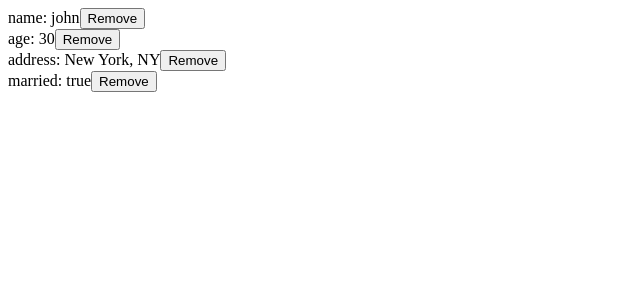
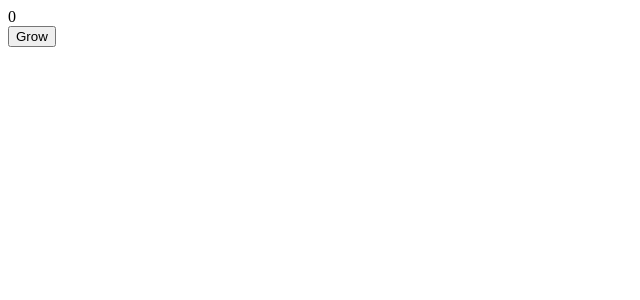
Before and after one commit to jlyu26/React-Context-Hooks-and-Suspense-Tryout, a React (Create React App) app in the folder react-hooks-note/: page / in a window 1280 px wide. Shown: the top 300 px of the page, without its empty margins (0-640 px from the left). Built offline with nearby package versions, Linux system fonts and the light colour scheme; the HTML template or start-up script is replaced by a standard one.

Commit message:
`useEffect()` - fires AFTER layout and paint.

```diff
--- a/react-hooks-note/src/App.js
+++ b/react-hooks-note/src/App.js
@@ -1,25 +1,39 @@
-import React, { useState } from 'react';
-import InfoTag from './components/infoTag';
-import useProfile from './hooks/useProfile';
-
-const initialProfile = {
-  name: 'john',
-  age: 30,
-  address: 'New York, NY',
-  married: true
-};
+import React, { useState, useEffect } from 'react';
 
 function App() {
-  const { profile, removeItem } = useProfile(initialProfile);
-  const removeItemHandle = e => {
-    removeItem(e.target.name);
-  };
+  const [growth, setGrowth] = useState(0);
+  const [nirvana, setNirvana] = useState(false);
 
-  return Object.entries(profile).map((item, index) => {
-    return (
-      <InfoTag key={`${index}.${item[0]}.${item[1]}`} {...{ item }} onClick={removeItemHandle} />
-    );
+  // only called when initialize
+  useEffect(() => {
+    console.log('component mounted');
+  }, []);
+
+  // run after every completed render, including initial and update
+  useEffect(() => {
+    if (growth >= 100) {
+      setNirvana(true);
+    }
+    console.log('component updated');
   });
+
+  // only called when `nirvana` updated
+  useEffect(() => {
+    console.log('component should unmount');
+  }, [nirvana]);
+
+  function growHandle() {
+    if (nirvana) {
+      return;
+    }
+    setGrowth(growth + 10);
+  }
+  return (
+    <div className="App">
+      <div>{growth}</div>
+      <button onClick={growHandle}>Grow</button>
+    </div>
+  );
 }
 
 export default App;
--- a/react-hooks-note/src/components/infoTag.js
+++ /dev/null
@@ -1,15 +0,0 @@
-import React from 'react';
-
-const InfoTag = props => {
-  const [key, value] = props.item;
-  return (
-    <div>
-      {`${key}: ${value}`}
-      <button name={key} onClick={props.onClick}>
-        Remove
-      </button>
-    </div>
-  );
-};
-
-export default InfoTag;
--- a/react-hooks-note/src/hooks/useProfile.js
+++ /dev/null
@@ -1,15 +0,0 @@
-import { useState } from 'react';
-
-function useProfile(init) {
-  const [profile, setProfile] = useState(init);
-  return {
-    profile,
-    removeItem(item) {
-      const profileCopy = { ...profile };
-      delete profileCopy[item];
-      setProfile(profileCopy);
-    }
-  };
-}
-
-export default useProfile;
```
